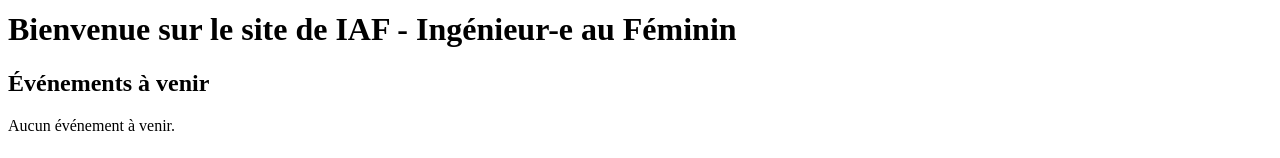
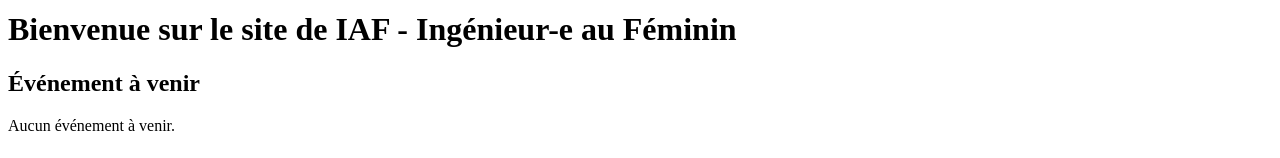
Before and after one commit to jassemBAKHOUCHE/HackathonIAF, a SvelteKit app: page / in a window 1280 px wide. Shown: the part 164-322 px from the top of the page. Built offline with nearby package versions, Linux system fonts and the light colour scheme; no server answers; the database is empty.

Commit message:
Update +page.svelte

```diff
--- a/src/routes/+page.svelte
+++ b/src/routes/+page.svelte
@@ -2,7 +2,7 @@
 <div class="container">
   <h1>Bienvenue sur le site de IAF - Ingénieur-e au Féminin</h1>
 
-  <h2>Événements à venir</h2>
+  <h2>Événement à venir</h2>
 
   <div class="event">
     {#if upcomingEvents.length > 0}
```
